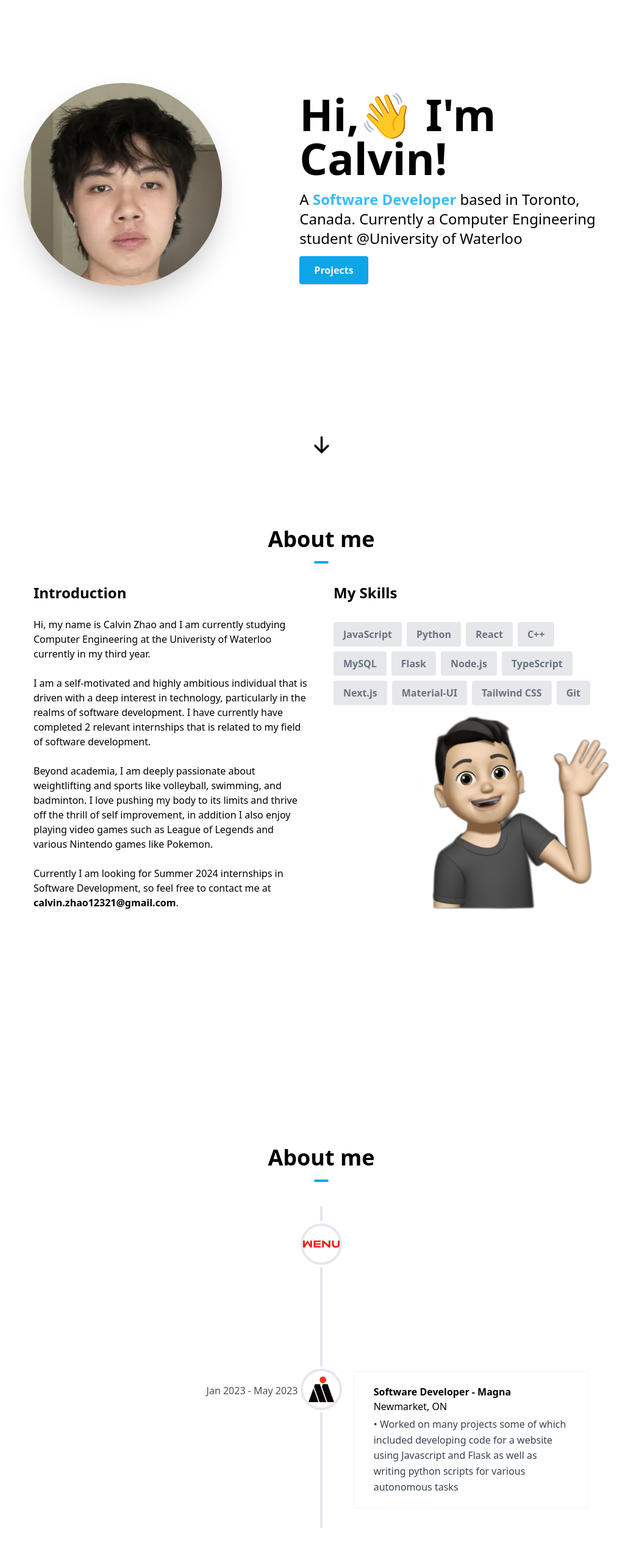
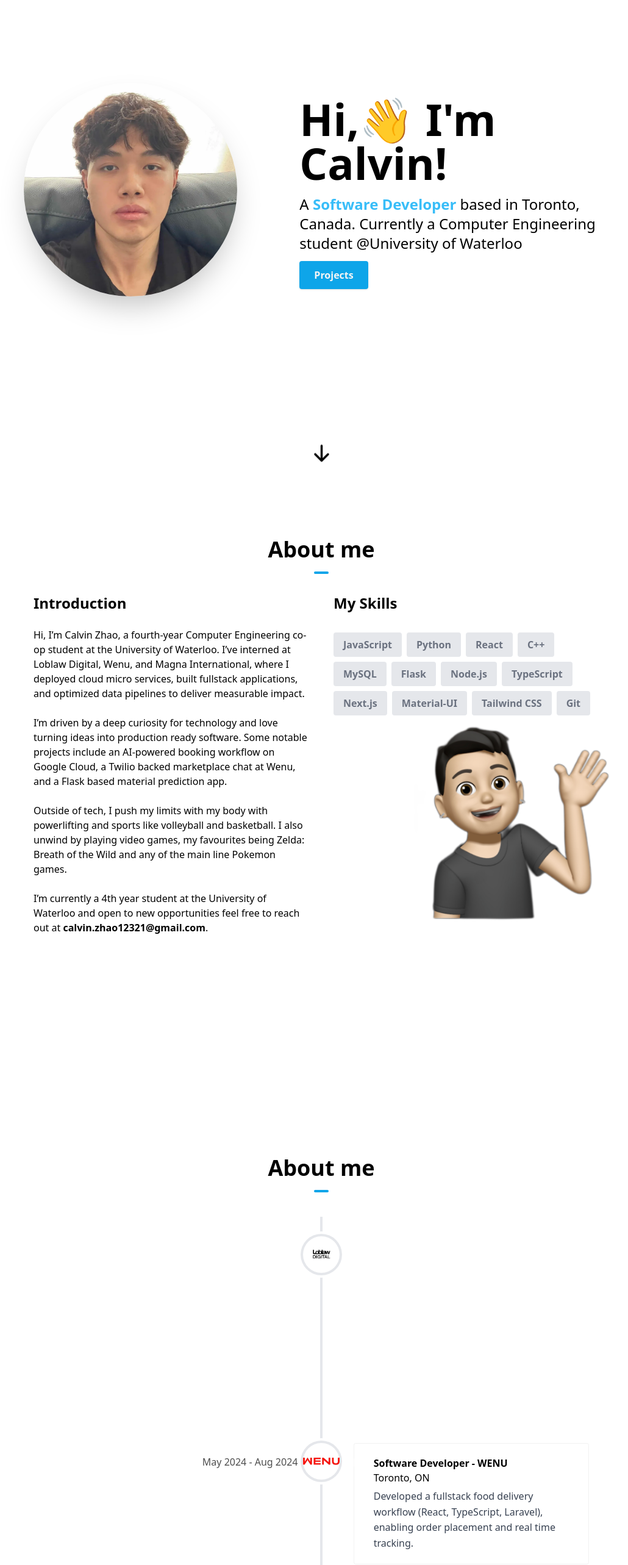
Before and after one commit to zerieox/Personal-Website-v2, a Next.js app: page / in a window 1280 px wide. Shown: the part 120-2686 px from the top of the page at 61% size, without its empty margins (113-1143 px from the left). Built offline with nearby package versions, Linux system fonts and the light colour scheme.

Commit message:
Updated new experience and portrait picture

```diff
--- a/src/components/About.tsx
+++ b/src/components/About.tsx
@@ -25,29 +25,25 @@ const About = () => {
             <div className='flex flex-col space-y-10 items-stretch justify-center align-top md:flex-row md:text-left md:p-4 md:space-y-0 md:space-x-10'>
                 <div className='md:w-1/2'>
                     <h1 className="text-center text-2xl font-bold mb-6 md:text-left">
-                    Introduction</h1>
+                        Introduction
+                    </h1>
                     <p>
-                        Hi, my name is Calvin Zhao and I am currently studying Computer Engineering {" "}
-                        at the Univeristy of Waterloo currently in my third year.
+                        Hi, I’m Calvin Zhao, a fourth-year Computer Engineering co-op student at the University of Waterloo. I’ve interned at Loblaw Digital, Wenu, and Magna International, where I deployed cloud micro services, built fullstack applications, and optimized data pipelines to deliver measurable impact.
                     </p>
                     <br />
                     <p>
-                        I am a self-motivated and highly ambitious individual that is driven with a deep interest in technology,
-                        particularly in the realms of software development. I have currently have completed
-                        2 relevant internships that is related to my field of software development.
+                        I’m driven by a deep curiosity for technology and love turning ideas into production ready software. Some notable projects include an AI-powered booking workflow on Google Cloud, a Twilio backed marketplace chat at Wenu, and a Flask based material prediction app.
                     </p>
                     <br />
                     <p>
-                       Beyond academia, I am deeply passionate about weightlifting and sports like volleyball, swimming, and
-                       badminton. I love pushing my body to its limits and thrive off the thrill of self improvement, in addition
-                       I also enjoy playing video games such as League of Legends and various Nintendo games like Pokemon.
+                        Outside of tech, I push my limits with my body with powerlifting and sports like volleyball and basketball. I also unwind by playing video games, my favourites being Zelda: Breath of the Wild and any of the main line Pokemon games.
                     </p>
                     <br />
                     <p>
-                        Currently I am looking for Summer 2024 internships in Software Development, so feel free to contact me
-                        at <span className="font-bold">{" calvin.zhao12321@gmail.com"}</span>.
+                        I’m currently a 4th year student at the University of Waterloo and open to new opportunities feel free to reach out at <span className="font-bold">calvin.zhao12321@gmail.com</span>.
                     </p>
                 </div>
+
                 <div className='md:w-1/2'>
                     <h1 className="text-center text-2xl font-bold mb-6 md:text-left">My Skills</h1>
                     <div className="flex flex-wrap flex-row justify-center md:justify-start">
--- a/src/components/Experience.tsx
+++ b/src/components/Experience.tsx
@@ -13,8 +13,26 @@ import { LuGraduationCap } from "react-icons/lu";
 import { useTheme } from "next-themes"
 import wenueat from "../../public/wenu.png"
 import magna from "../../public/magna.png"
+import ld from "../../public/ld.png"
+const expData = [
+    {
+      title: "Software Engineer Intern – Loblaw Digital",
+      location: "Toronto, ON",
+      date: "Jan 2025 – May 2025",
+      description: [
+        "Deployed Python based micro-services on Google Cloud Platform for an appointment booking app leveraging Google Vertex AI’s LLMs to parse 800+ emails/week and automate bookings saving 25 hours weekly.",
+      ],
+      icon: <Image src={ld} alt="loblaw-digital"style={{ width: '70%', height: '70%' }}  />,
 
-const expData = [
+    },
+      {
+      title: "Software Developer - WENU",
+      location: "Toronto, ON",
+      description:
+        "Developed a fullstack food delivery workflow (React, TypeScript, Laravel), enabling order placement and real time tracking.",
+        icon: <Image src={wenueat} alt="Wenu" style={{ width: '100%', height: 'auto' }} />,
+        date: " May 2024 - Aug 2024 ",
+    },
     {
       title: "Software Developer - WENU",
       location: "Toronto, ON",
--- a/src/components/Footer.tsx
+++ b/src/components/Footer.tsx
@@ -12,7 +12,7 @@ const Footer = () => {
       <hr className="w-full h-0.5 mx-auto mt-8 bg-neutral-200 border-0"></hr>
       <div className="mx-auto  p-4 flex flex-col text-center text-neutral-900 md:flex-row md:justify-between">
         <div className="flex flex-row items-center justify-center space-x-1 text-neutral-500 dark:text-neutral-100">
-          © 2024 Calvin Zhao<a href="/" className="hover:underline"></a>
+          © 2025 Calvin Zhao<a href="/" className="hover:underline"></a>
         </div>
         <div className="flex flex-row items-center justify-center space-x-2 mb-1">
 
--- a/src/components/HeroSection.tsx
+++ b/src/components/HeroSection.tsx
@@ -7,9 +7,16 @@ const HeroSection = () => {
   return (
     <section id="home">
         <div className = "flex flex-col text-center items-center justify-center my-10 py-16 sm:py-32 md:flex-row md:space-x-4 md:text-left md:py-52">
-            <div className="md:mt-2 md:w-1/2">
-                <Image className="rounded-full shadow-2xl" src = "/image.png" alt="" width={325} height = {325}/>
+          <div className="md:mt-2 md:w-1/2">
+            <div className="relative w-[350px] h-[350px] rounded-full overflow-hidden shadow-2xl">
+              <Image
+                src="/portrait.png"
+                alt="Calvin"
+                fill
+                style={{ objectFit: 'cover' }}
+              />
             </div>
+          </div>
             <div className="md:mt-2 md:w-3/5">
                 <h1 className="font-bold text-4xl mt-6 md:text-7xl md:mt-0">Hi,👋 I&#39;m Calvin!</h1>
                 <p className="text-lg mt-4 mb-6 md:text-2xl">
```
Also changed, not shown: public/ld.png (added), public/portrait.png (added).
